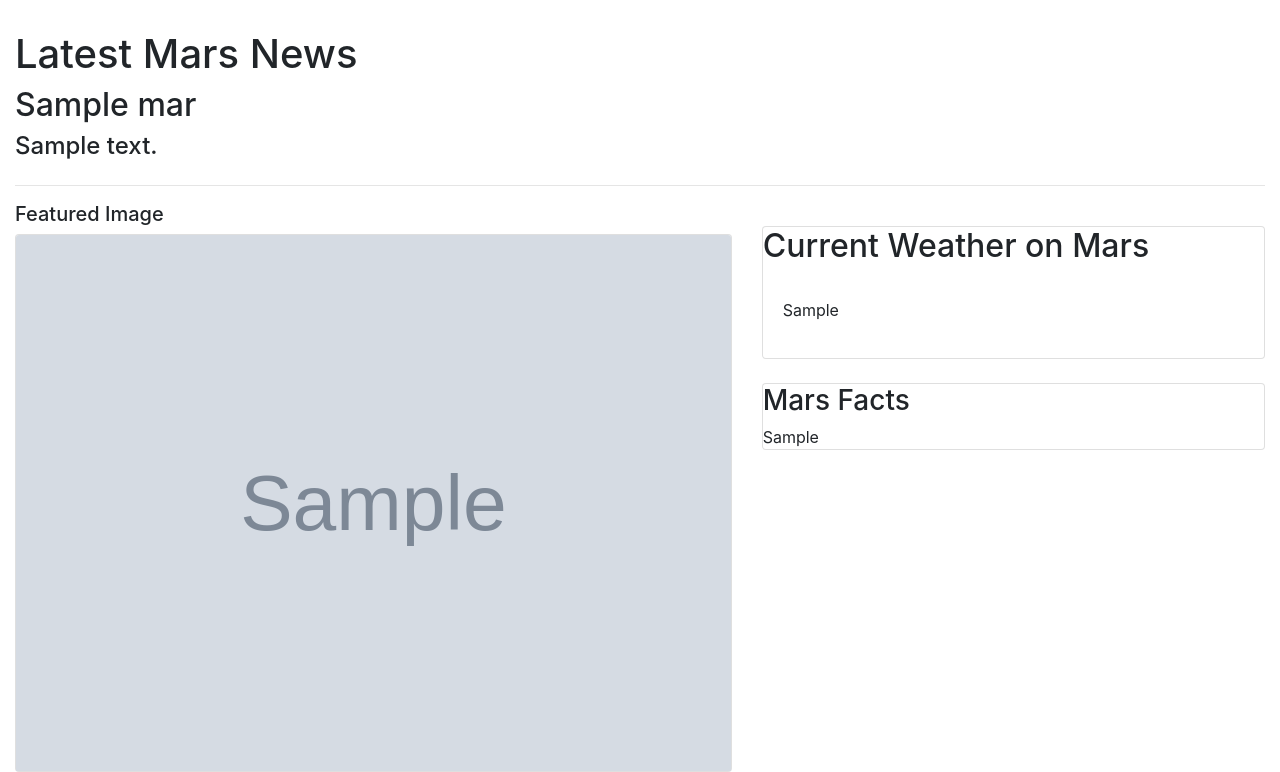
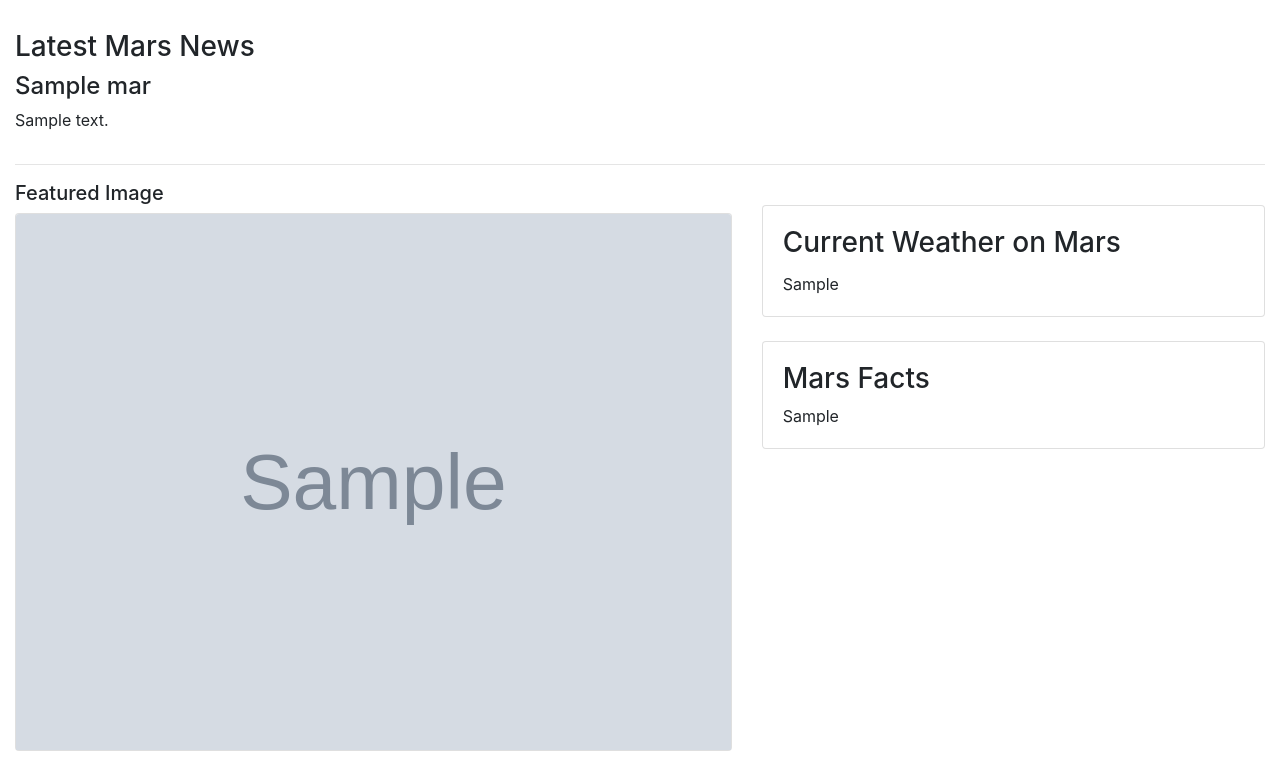
Before and after one commit to leahlindy/web-scraping, a Flask app: page / in a window 1280 px wide. Shown: the part 250-1022 px from the top of the page. After the commit the page ends 1001 px from the top, so only its background shows below. Run offline with Flask 2, Linux system fonts and the light colour scheme; grey boxes marked "Sample" are stand-in pictures; a database or web service that is not in the repository returns one stand-in record (values such as "Sample title"); some libraries are stand-ins or nearby versions.

Commit message:
formatting

```diff
--- a/Missions_to_Mars/templates/index.html
+++ b/Missions_to_Mars/templates/index.html
@@ -21,14 +21,14 @@
 
     <div class="row">
         <div class="col-lg-12 col-sm-8">
-          <h1 class='andale_font'>Latest Mars News</h1>
-          <h2 class='andale_font'>{{ mars.news_title }} </h2>
-          <h4 class='andale_font'> {{ mars.summary }}</h4>
+          <h3 class='andale_font'>Latest Mars News</h3>
+          <h4 class='andale_font'>{{ mars.news_title }} </h4>
+          <p class='andale_font'> {{ mars.summary }}</p>
         </div>
       </div>
 <hr>
       <div class="row">
-          <div class="col-lg-7 col-sm-9">
+          <div class="col-lg-7 col-sm-12">
             <h5 class='andale_font'>Featured Image</h5>
             <div class='card '>
               <img :hover class= 'card-img-top' href='https://www.jpl.nasa.gov/spaceimages/' src="{{ mars.featured_image_url }}" alt="Featured Image">
@@ -37,17 +37,22 @@
           </div>
 
 
-          <div class='col-lg-5 col-sm-3'>
+          <div class='col-lg-5 col-sm-12'>
             <br>
             <div class='card'>
-              <h2 class='card-title andale_font'>Current Weather on Mars</h2>
-              <p class='card-body'>{{mars.mars_weather}}</p>
+              <div class="card-body">
+
+              <h3 class='card-title'>Current Weather on Mars</h3>
+              <p class='card-text'>{{mars.mars_weather}}</p>
             </div>
+          </div>
             <br>
             <div class='card'>
-              <h3 class='andale_font'>Mars Facts</h3>
+              <div class="card-body">
+                <h3 class='andale_font'>Mars Facts</h3>
+                {{mars.Mars_table|safe }}
+              </div>
 
-                {{mars.Mars_table|safe }}
 
             </div>
             </div>
```
